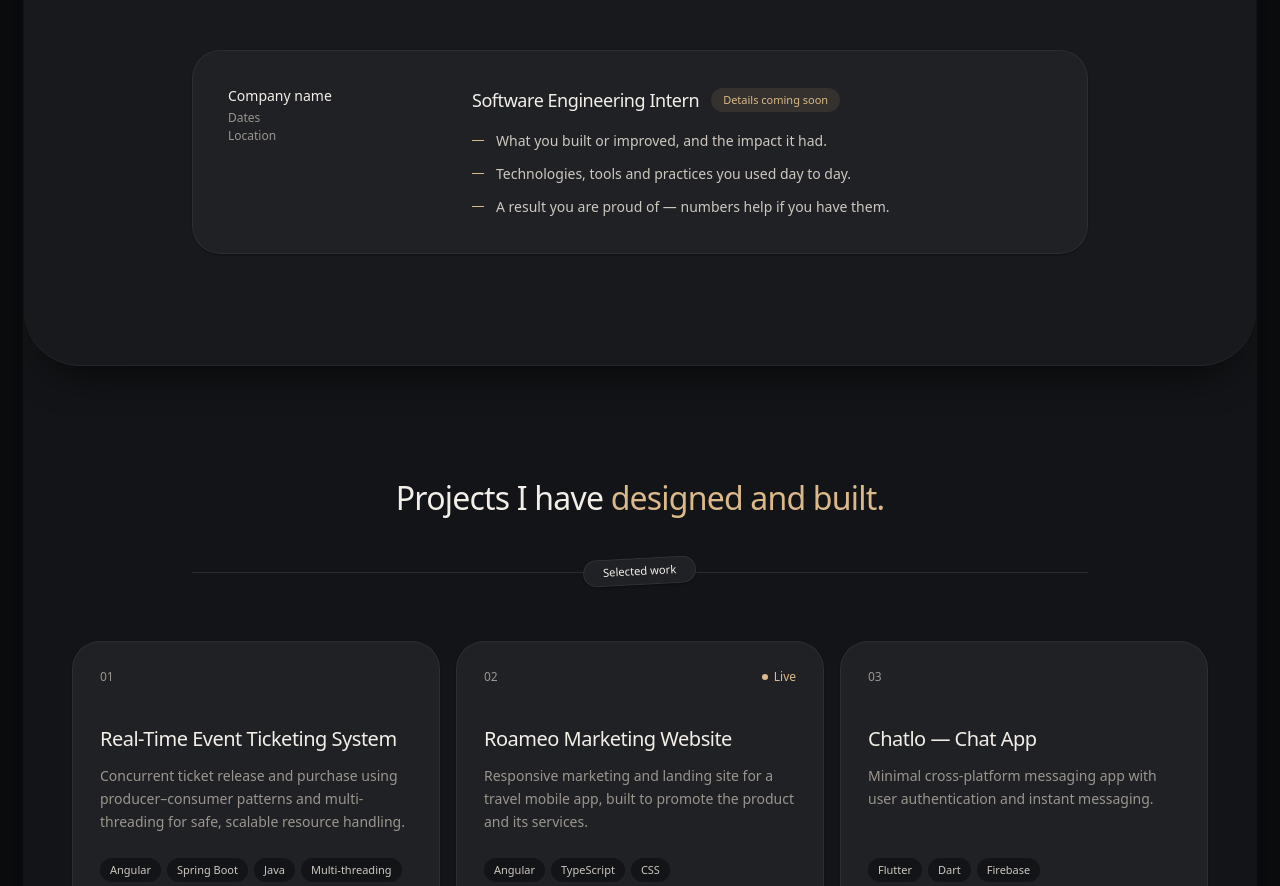
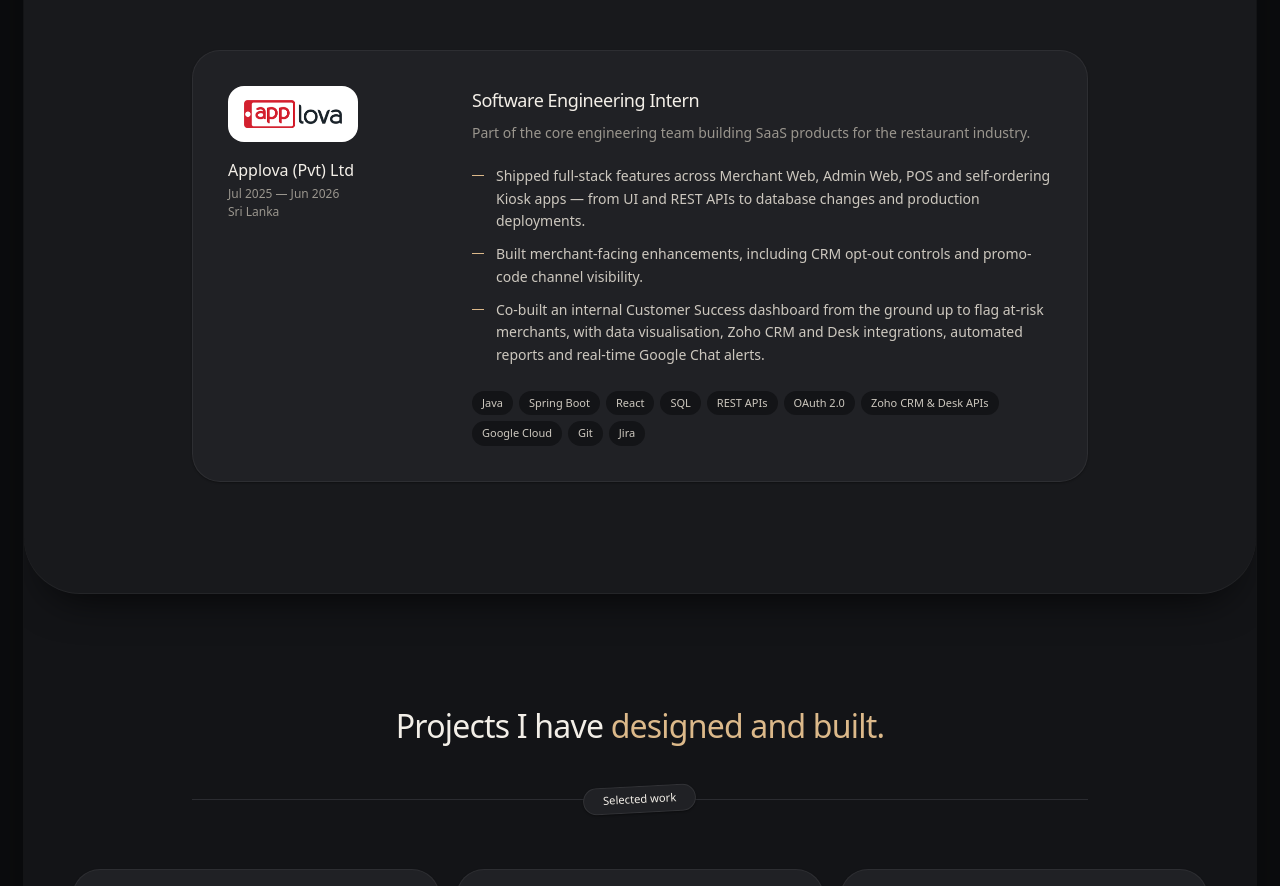
Before and after one commit to Joshfd05/Portfolio, an Astro site: page / in a window 1280 px wide. Shown: the part 1792-2678 px from the top of the page. Built offline with nearby package versions, Linux system fonts and the light colour scheme; Astro itself is replaced by a stand-in of ours.

Commit message:
new:added work experience

```diff
--- a/src/components/Experience.astro
+++ b/src/components/Experience.astro
@@ -1,4 +1,5 @@
 ---
+import { Image } from 'astro:assets';
 import { experience, sections } from '../data/portfolio';
 import Panel from './Panel.astro';
 import SectionHeading from './SectionHeading.astro';
@@ -16,18 +17,19 @@ import SectionHeading from './SectionHeading.astro';
             data-reveal
           >
             <div>
-              <p class="text-sm font-medium">{job.company}</p>
+              {job.logo && (
+                <div class="mb-4 inline-flex h-14 items-center rounded-2xl bg-white px-4">
+                  <Image src={job.logo} alt="" height={56} class="h-7 w-auto" />
+                </div>
+              )}
+              <p class="font-medium">{job.company}</p>
               <p class="mt-1 text-xs text-muted">{job.period}</p>
               {job.location && <p class="mt-0.5 text-xs text-muted">{job.location}</p>}
             </div>
             <div>
-              <div class="flex flex-wrap items-center gap-3">
-                <h3 class="text-lg font-medium tracking-tight">{job.role}</h3>
-                {job.placeholder && (
-                  <span class="rounded-full bg-accent/10 px-3 py-1 text-[11px] text-accent">Details coming soon</span>
-                )}
-              </div>
-              <ul class="mt-4 space-y-2.5 text-sm leading-relaxed text-ink-soft">
+              <h3 class="text-lg font-medium tracking-tight">{job.role}</h3>
+              {job.summary && <p class="mt-2 text-sm leading-relaxed text-muted">{job.summary}</p>}
+              <ul class="mt-5 space-y-2.5 text-sm leading-relaxed text-ink-soft">
                 {job.points.map((point) => (
                   <li class="flex gap-3">
                     <span class="mt-2.5 h-px w-3 shrink-0 bg-accent" aria-hidden="true" />
--- a/src/data/portfolio.ts
+++ b/src/data/portfolio.ts
@@ -16,6 +16,7 @@ import headshot from '../assets/images/headshot.jpg';
 import uowLogo from '../assets/images/UOW.png';
 import iitLogo from '../assets/images/IIT.png';
 import jvcLogo from '../assets/images/JVC.png';
+import applovaLogo from '../assets/images/applova.png';
 
 import type { IconName } from '../lib/icons';
 
@@ -31,12 +32,12 @@ export type Service = { icon: IconName; title: string; description: string };
 export type Experience = {
   role: string;
   company: string;
+  logo?: ImageMetadata;
   period: string;
   location?: string;
+  summary?: string;
   points: string[];
   stack?: string[];
-  /** Shows a "details coming soon" badge until real content is added. */
-  placeholder?: boolean;
 };
 
 export type Project = {
@@ -173,15 +174,17 @@ export const services: Service[] = [
 export const experience: Experience[] = [
   {
     role: 'Software Engineering Intern',
-    company: 'Company name',
-    period: 'Dates',
-    location: 'Location',
+    company: 'Applova (Pvt) Ltd',
+    logo: applovaLogo,
+    period: 'Jul 2025 — Jun 2026',
+    location: 'Sri Lanka',
+    summary: 'Part of the core engineering team building SaaS products for the restaurant industry.',
     points: [
-      'What you built or improved, and the impact it had.',
-      'Technologies, tools and practices you used day to day.',
-      'A result you are proud of — numbers help if you have them.',
+      'Shipped full-stack features across Merchant Web, Admin Web, POS and self-ordering Kiosk apps — from UI and REST APIs to database changes and production deployments.',
+      'Built merchant-facing enhancements, including CRM opt-out controls and promo-code channel visibility.',
+      'Co-built an internal Customer Success dashboard from the ground up to flag at-risk merchants, with data visualisation, Zoho CRM and Desk integrations, automated reports and real-time Google Chat alerts.',
     ],
-    placeholder: true,
+    stack: ['Java', 'Spring Boot', 'React', 'SQL', 'REST APIs', 'OAuth 2.0', 'Zoho CRM & Desk APIs', 'Google Cloud', 'Git', 'Jira'],
   },
 ];
 
```
Also changed, not shown: src/assets/images/applova.png (added).
